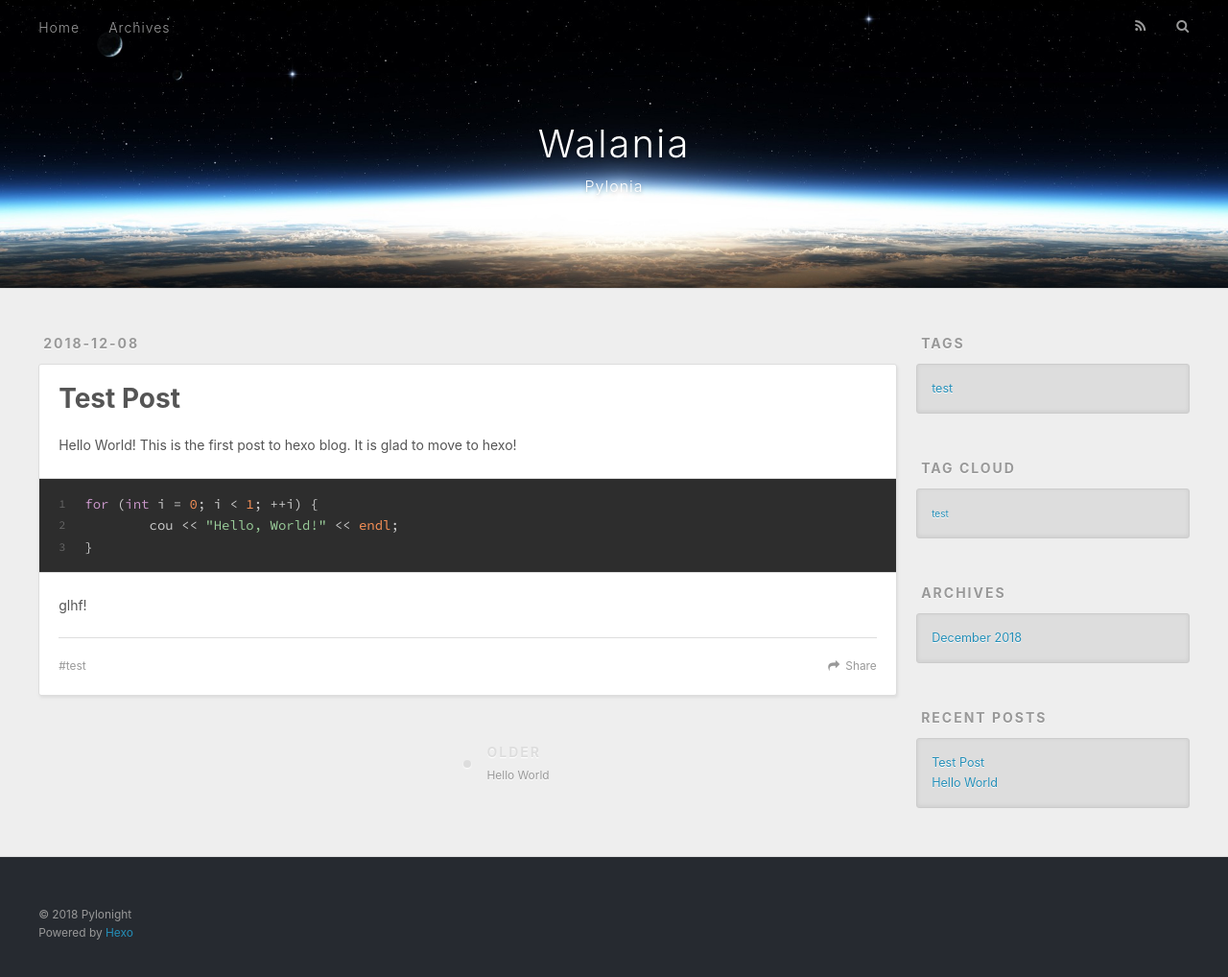
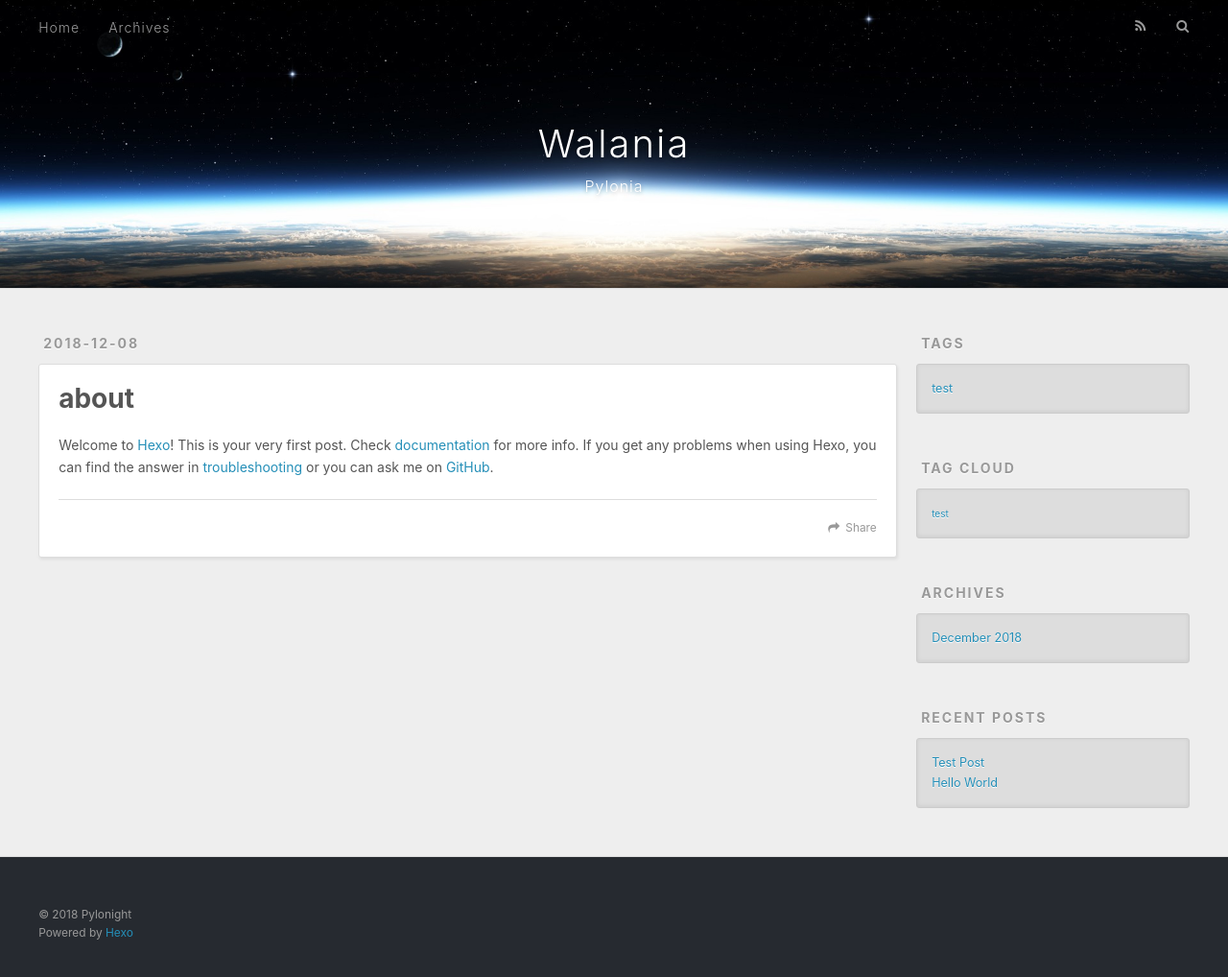
Before and after one commit to Pylonight/pylonight.github.io, a plain HTML site: page about/index.html in a window 1280 px wide. Shown: the whole page at 96% size. Drawn offline with nearby package versions, Linux system fonts and the light colour scheme.

Commit message:
Site updated: 2018-12-08 23:59:44

```diff
--- a/2018/12/08/first-post/index.html
+++ b/about/index.html
@@ -5,20 +5,19 @@
 
 
 
-  <title>Test Post | Walania</title>
+  <title>about | Walania</title>
   <meta name="viewport" content="width=device-width, initial-scale=1, maximum-scale=1">
-  <meta name="description" content="Hello World! This is the first post to hexo blog. It is glad to move to hexo! 123for (int i = 0; i &amp;lt; 1; ++i) &amp;#123;	cou &amp;lt;&amp;lt; &quot;Hello, World!&quot; &amp;lt;&amp;lt; endl;&amp;#125; glhf!">
-<meta name="keywords" content="test">
-<meta property="og:type" content="article">
-<meta property="og:title" content="Test Post">
-<meta property="og:url" content="https://pylonight.me/2018/12/08/first-post/index.html">
+  <meta name="description" content="Welcome to Hexo! This is your very first post. Check documentation for more info. If you get any problems when using Hexo, you can find the answer in troubleshooting or you can ask me on GitHub.">
+<meta property="og:type" content="website">
+<meta property="og:title" content="about">
+<meta property="og:url" content="https://pylonight.me/about/index.html">
 <meta property="og:site_name" content="Walania">
-<meta property="og:description" content="Hello World! This is the first post to hexo blog. It is glad to move to hexo! 123for (int i = 0; i &amp;lt; 1; ++i) &amp;#123;	cou &amp;lt;&amp;lt; &quot;Hello, World!&quot; &amp;lt;&amp;lt; endl;&amp;#125; glhf!">
+<meta property="og:description" content="Welcome to Hexo! This is your very first post. Check documentation for more info. If you get any problems when using Hexo, you can find the answer in troubleshooting or you can ask me on GitHub.">
 <meta property="og:locale" content="en">
-<meta property="og:updated_time" content="2018-12-09T07:47:34.051Z">
+<meta property="og:updated_time" content="2018-12-09T07:55:54.747Z">
 <meta name="twitter:card" content="summary">
-<meta name="twitter:title" content="Test Post">
-<meta name="twitter:description" content="Hello World! This is the first post to hexo blog. It is glad to move to hexo! 123for (int i = 0; i &amp;lt; 1; ++i) &amp;#123;	cou &amp;lt;&amp;lt; &quot;Hello, World!&quot; &amp;lt;&amp;lt; endl;&amp;#125; glhf!">
+<meta name="twitter:title" content="about">
+<meta name="twitter:description" content="Welcome to Hexo! This is your very first post. Check documentation for more info. If you get any problems when using Hexo, you can find the answer in troubleshooting or you can ask me on GitHub.">
 
     <link rel="alternate" href="/atom.xml" title="Walania" type="application/atom+xml">
 
@@ -69,10 +68,10 @@
   </div>
 </header>
       <div class="outer">
-        <section id="main"><article id="post-first-post" class="article article-type-post" itemscope="" itemprop="blogPost">
+        <section id="main"><article id="page-" class="article article-type-page" itemscope="" itemprop="blogPost">
   <div class="article-meta">
-    <a href="/2018/12/08/first-post/" class="article-date">
-  <time datetime="2018-12-09T07:42:27.000Z" itemprop="datePublished">2018-12-08</time>
+    <a href="/about/index.html" class="article-date">
+  <time datetime="2018-12-09T07:54:31.000Z" itemprop="datePublished">2018-12-08</time>
 </a>
 
   </div>
@@ -83,7 +82,7 @@
 
 
     <h1 class="article-title" itemprop="name">
-      Test Post
+      about
     </h1>
 
 
@@ -91,31 +90,17 @@
 
     <div class="article-entry" itemprop="articleBody">
 
-        <p>Hello World! This is the first post to hexo blog. It is glad to move to hexo!</p>
-<figure class="highlight cpp"><table><tr><td class="gutter"><pre><span class="line">1</span><br><span class="line">2</span><br><span class="line">3</span><br></pre></td><td class="code"><pre><span class="line"><span class="keyword">for</span> (<span class="keyword">int</span> i = <span class="number">0</span>; i &lt; <span class="number">1</span>; ++i) &#123;</span><br><span class="line">	cou &lt;&lt; <span class="string">"Hello, World!"</span> &lt;&lt; <span class="built_in">endl</span>;</span><br><span class="line">&#125;</span><br></pre></td></tr></table></figure>
-<p>glhf!</p>
+        <p>Welcome to <a href="https://hexo.io/" target="_blank" rel="noopener">Hexo</a>! This is your very first post. Check <a href="https://hexo.io/docs/" target="_blank" rel="noopener">documentation</a> for more info. If you get any problems when using Hexo, you can find the answer in <a href="https://hexo.io/docs/troubleshooting.html" target="_blank" rel="noopener">troubleshooting</a> or you can ask me on <a href="https://github.com/hexojs/hexo/issues" target="_blank" rel="noopener">GitHub</a>.</p>
 
 
     </div>
     <footer class="article-footer">
-      <a data-url="https://pylonight.me/2018/12/08/first-post/" data-id="cjpgl69px0000qs0o53z8jpia" class="article-share-link">Share</a>
+      <a data-url="https://pylonight.me/about/index.html" data-id="cjpglkxq40004wk0om9rq8stv" class="article-share-link">Share</a>
 
-
-  <ul class="article-tag-list"><li class="article-tag-list-item"><a class="article-tag-list-link" href="/tags/test/">test</a></li></ul>
 
     </footer>
   </div>
 
-
-<nav id="article-nav">
-
-
-    <a href="/2018/12/08/hello-world/" id="article-nav-older" class="article-nav-link-wrap">
-      <strong class="article-nav-caption">Older</strong>
-      <div class="article-nav-title">Hello World</div>
-    </a>
-
-</nav>
 
 
 </article>
```
Also changed, not shown: 2018/12/08/hello-world/index.html (+1 -1 lines), index.html (+2 -2 lines).
